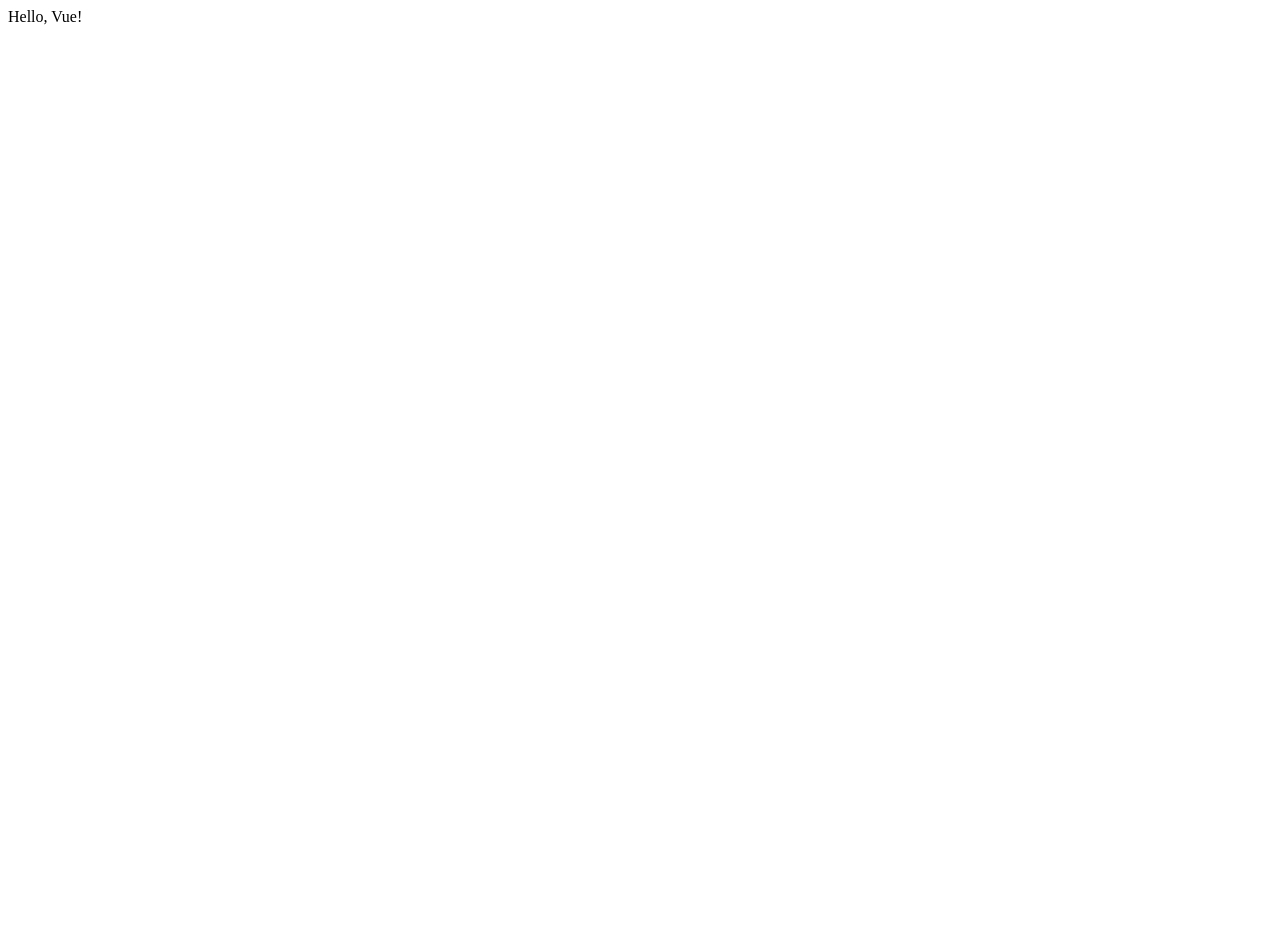
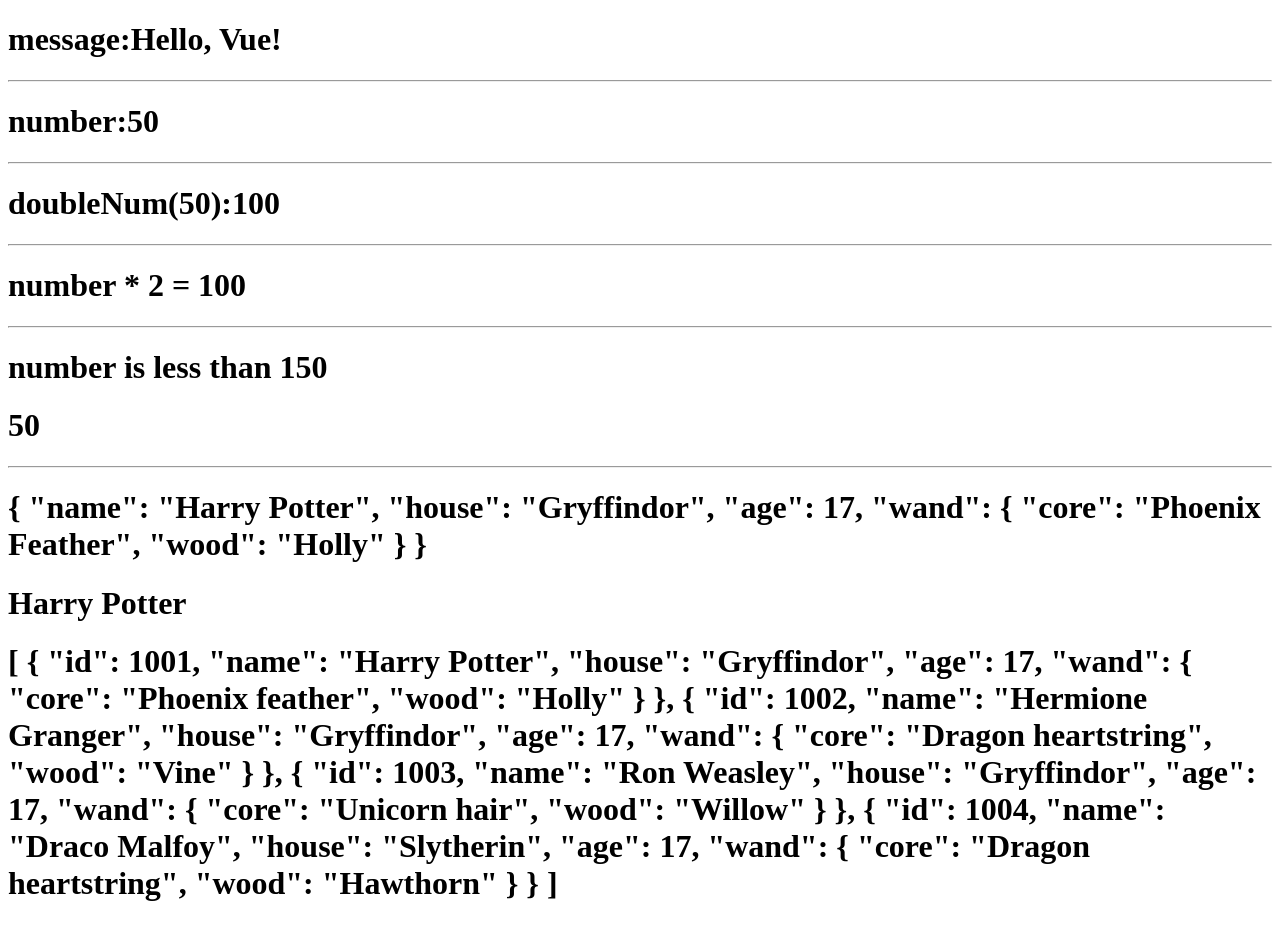
Before and after one commit to klovely-bee/learn-vue-3-with-kasia, a Vue app: page / in a window 1280 px wide. Shown: the top 929 px of the page. Before the commit the page ends 800 px from the top, so only its background shows below. Built offline with nearby package versions, Linux system fonts and the light colour scheme.

Commit message:
Text interpolation

```diff
--- a/src/App.vue
+++ b/src/App.vue
@@ -1,13 +1,94 @@
 <template>
-  <div>
-      Hello, Vue!
-  </div>
+  <h1>message:{{ message }}</h1>
+  <hr />
+  <h1>number:{{ number }}</h1>
+  <hr />
+  <h1>doubleNum(50):{{ doubleNum(50) }}</h1>
+  <hr />
+  <h1>number * 2 = {{ number * 2 }}</h1>
+  <hr />
+  <h1>
+    {{
+      number > 150 ? 'number is greater than 150' : 'number is less than 150'
+    }}
+  </h1>
+  <h1 v-text="number"></h1>
+  <hr />
+  <h1>{{ harry }}</h1>
+  <h1>{{ harry.name }}</h1>
+  <h1>{{ hogwartsWizards }}</h1>
+  <h1>{{ hogwartsWizards[0] }}</h1>
+  <hr />
+
+  <h1>rawHtml: {{ rawHtml }}</h1>
+
+  <h1 v-text="rawHtml"></h1>
+
+  <h1 v-html="rawHtml"></h1>
 </template>
 
 <script setup>
+  let message = 'Hello, Vue!'
+  let number = 50
 
+  function doubleNum(num) {
+    return num * 2
+  }
+
+  let harry = {
+    name: 'Harry Potter',
+    house: 'Gryffindor',
+    age: 17,
+    wand: {
+      core: 'Phoenix Feather',
+      wood: 'Holly',
+    }
+  }
+
+  const hogwartsWizards = [
+    {
+      id: 1001,
+    name: 'Harry Potter',
+    house: 'Gryffindor',
+    age: 17,
+    wand: {
+      core: 'Phoenix feather',
+      wood: 'Holly'
+    }
+  },
+  {
+    id: 1002,
+    name: 'Hermione Granger',
+    house: 'Gryffindor',
+    age: 17,
+    wand: {
+      core: 'Dragon heartstring',
+      wood: 'Vine'
+    }
+  },
+  {
+    id: 1003,
+    name: 'Ron Weasley',
+    house: 'Gryffindor',
+    age: 17,
+    wand: {
+      core: 'Unicorn hair',
+      wood: 'Willow'
+    }
+  },
+  {
+    id: 1004,
+    name: 'Draco Malfoy',
+    house: 'Slytherin',
+    age: 17,
+    wand: {
+      core: 'Dragon heartstring',
+      wood: 'Hawthorn'
+    }
+  }
+]
+
+let rawHtml = '<span style="color: red">This should be red.</span>'
 </script>
 
-<style lang="scss" scoped>
-
-</style>
+<style lang="scss" scoped></style>
```
